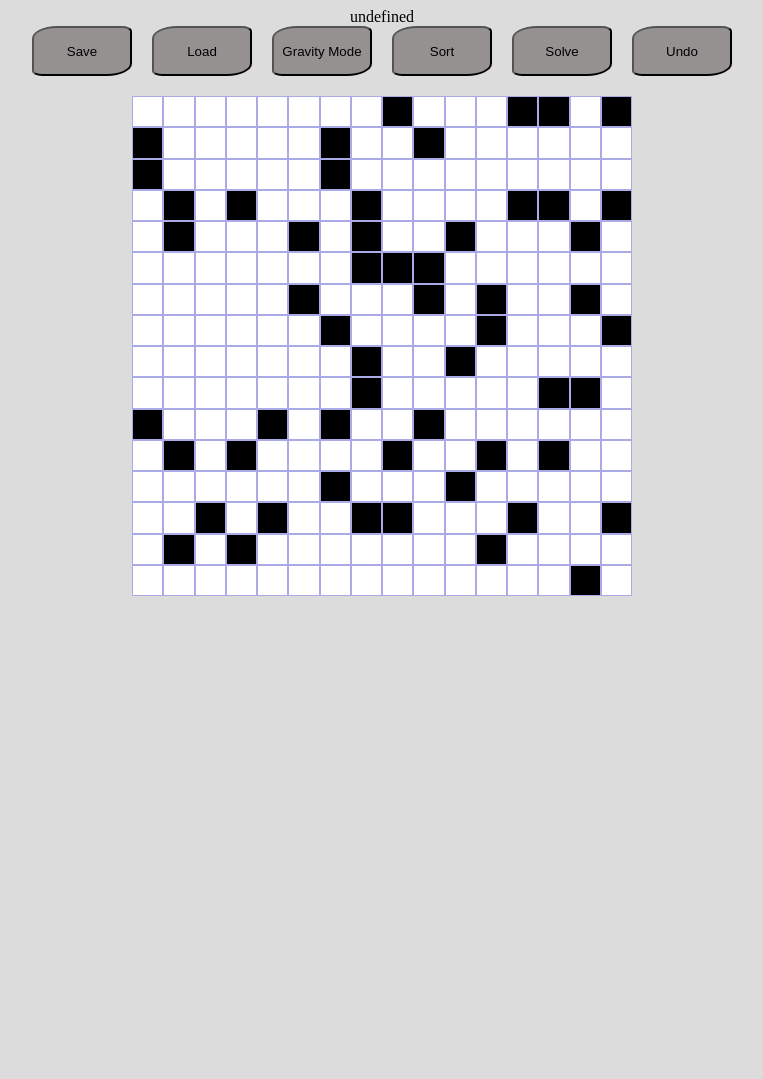
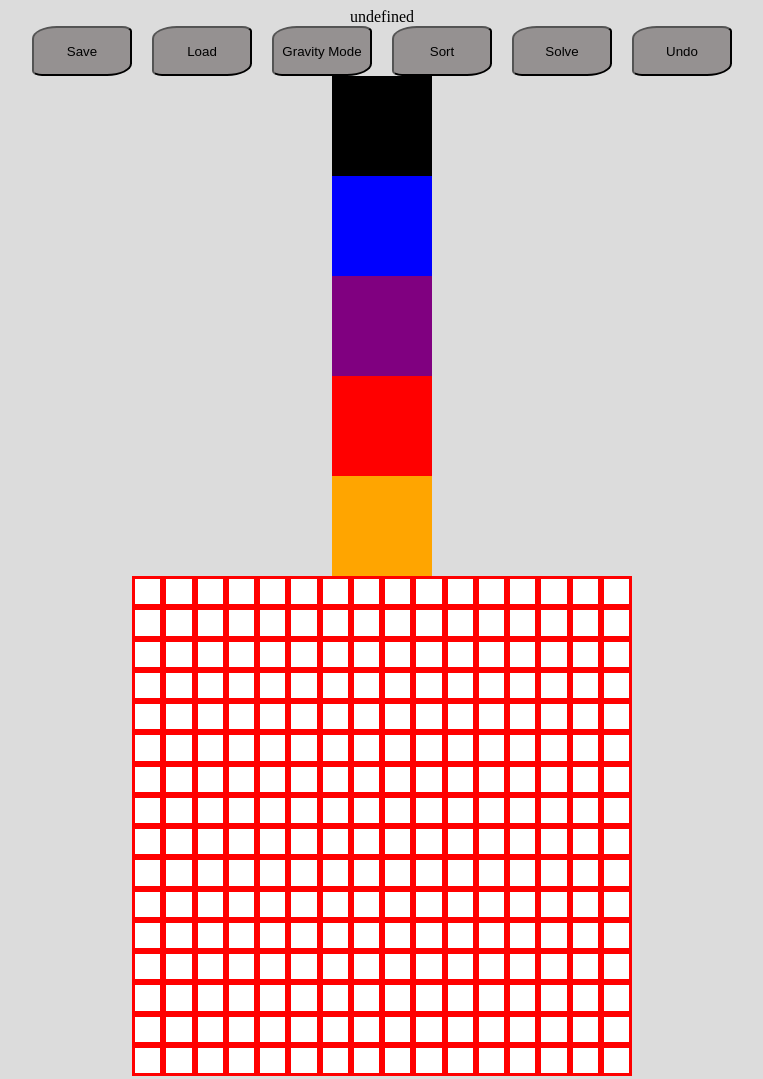
Before and after one commit to KirSpaceB/MazeFinder-FullStack, a website with bundled scripts: page Maze/main.html in a window 1280 px wide. Shown: the whole page, without its empty margins (258-1021 px from the left). Before the commit the page ends 800 px from the top, so only its background shows below. Built offline with nearby package versions, Linux system fonts and the light colour scheme.

Commit message:
Fixed Version. Going to try to implement new Maze Style

```diff
--- a/Maze/Grid.js
+++ b/Maze/Grid.js
@@ -1,74 +1,31 @@
-export class Grid {
-  constructor(gridForMaze, Maze, WallsForMaze, setStartingPoint) {
-    this.gridForMaze();
-    this.Maze(16);
-    this.WallsForMaze();
+import { GridSquare } from "./GridSquare.js";
 
-    this.gridForMaze = gridForMaze;
-    this.Maze = Maze;
-    this.WallsForMaze = WallsForMaze;
-    this.setStartingPoint = setStartingPoint;
-
+export class Grid extends GridSquare {
+  constructor() {
+    super();
+    this.gridWrapper();
+    this.mazeGrid(16);
   }
 
-  gridForMaze() {
-    let Grid = document.createElement('div');
-    Grid.setAttribute('id', 'gridForMaze');
-
-    document.body.appendChild(Grid);
-
-    this.Grid = Grid;
+  gridWrapper() {
+    let gridWrapperElement = document.createElement('div');
+    gridWrapperElement.setAttribute('id', 'gridWrapper');
+    gridWrapperElement.style.backgroundColor = "white";
+    document.body.appendChild(gridWrapperElement);
   }
 
+  mazeGrid(size) {
+    let rows = size;
+    let cols = size;
+    let area = rows * cols;
+    let gridWrapper = document.getElementById('gridWrapper');
 
-  Maze(gridSize) {
-    let mazeGridNum = 0;
-    const rows = gridSize;
-    const cols = gridSize;
-    const area = rows * cols;
-
-
-    for (let i = 0; i < area; i++) {
-      this.mazeGrid = document.createElement('div');
-      this.mazeGrid.setAttribute('class', 'mazeGrid');
-      this.mazeGrid.style.gridTemplateColumns = `repeat(${gridSize}, 1fr)`
-      this.mazeGrid.style.gridTemplateRows = `repeat(${gridSize}, 1fr)`
-
-
-      this.Grid.appendChild(this.mazeGrid);
+    for (let i = 0; i < area; i++ ) {
+      let grid = document.createElement('div');
+      grid.className = 'grid-item';
+      grid.style.backgroundColor = 'white';
+      gridWrapper.appendChild(grid);
     }
-
-  }
-
-  WallsForMaze() {
-    let createWalls = document.querySelectorAll('.mazeGrid');
-
-    for (let i = 0; i < createWalls.length; i++) {
-      let random = Math.floor(Math.random() * 4);
-
-      console.log(random)
-
-      if (random === 0 || random === 1 || random === 2) {
-        createWalls[i].style.backgroundColor = "white"
-      } else if (random === 3) {
-        createWalls[i].style.backgroundColor = "black";
-      } else {
-        return "something went wrong";
-      }
-  }
-
-    // nums.forEach((e) => {
-    //   console.log(typeof e);
-    //   if (random === 0) {
-    //     e.style.backgroundColor = "white";
-    //   } else if (random === 1) {
-    //     e.style.backgroundColor = "black";
-    //   } else {
-    //     return 'error'
-    //   }
-    // })
-
-    // could use set timer to implmenet walls for maze
   }
 
 }
--- /dev/null
+++ b/Maze/GridSquare.js
@@ -0,0 +1,25 @@
+import { GridSquareAbstraction } from "./GridSquareAbstraction.js";
+
+export class GridSquare extends GridSquareAbstraction {
+  constructor() {
+    super();
+
+    let nothing = new GridSquareAbstraction('div', 'nothingDiv', 'black', '100px', '100px');
+    let wall = new GridSquareAbstraction('div', 'wallDiv', 'blue', '100px', '100px');
+    let path = new GridSquareAbstraction('div','pathDiv', 'purple', '100px','100px');
+    let start = new GridSquareAbstraction('div','startDiv', 'red', '100px', '100px');
+    let goal = new GridSquareAbstraction('div', 'goalDiv', 'orange', '100px', '100px');
+
+    const n = nothing;
+    const w = wall;
+    const p = path;
+    const s = start;
+    const g = goal;
+
+    this.n = n;
+    this.w = w;
+    this.p = p;
+    this.s = s;
+    this.g = g;
+  }
+}
--- /dev/null
+++ b/Maze/GridSquareAbstraction.js
@@ -0,0 +1,26 @@
+export class GridSquareAbstraction {
+  constructor(element, className, backgroundColor, width, height, squareType) {
+    this.createElement = document.createElement(element);
+    this.createElement.className = className;
+    this.createElement.style.backgroundColor = backgroundColor;
+    this.createElement.style.width = width;
+    this.createElement.style.height = height;
+    document.body.appendChild(this.createElement);
+
+    this.squareType = squareType // a string of "wall,nothing,path, or goal"
+    // Will it go something like if(squareType ="wall") { this.createElement.style.backgroundColor = "black"}?
+
+  }
+
+  setType(newType) {
+    // this.squareType = newType;
+    // this.squareType.style.backgroundColor //create an if statement that will determine which backgroundColor this will bet set to
+    // return this.squareType; // returns squareType for getType method
+  }
+
+  getType() {
+    // this.setType(); // calls squareType
+    // let x = this.setType();
+    // console.log(x) // tells me what type the gridsquare is
+  }
+}
--- a/Maze/main.css
+++ b/Maze/main.css
@@ -11,17 +11,16 @@ body {
   width: fit-content;
   height: fit-content;
 }
-#gridForMaze {
+#gridWrapper {
   display: grid;
-  margin-top: 20px;
+  height: 500px;
+  width: 500px;
   grid-template-columns: repeat(16, 1fr);
-  width: 500px;
-  height: 500px;
 }
-.mazeGrid {
-  border: 1px solid rgb(170, 170, 230);
+.grid-item {
+  border-style: solid;
+  border-color: red
 }
-
 #saveButton {
   width: 100px;
   height: 50px;
--- a/Maze/viewSingleton.js
+++ b/Maze/viewSingleton.js
@@ -5,4 +5,4 @@ import { NavBar } from "./NavBar.js";
 const navbar1 = new NavBar();
 navbar1.creatingNavBar();
 
-const grid = new Grid();
+const metaGrid = new Grid();
```
Also changed, not shown: Maze/navbar.js (+6 -3 lines).
